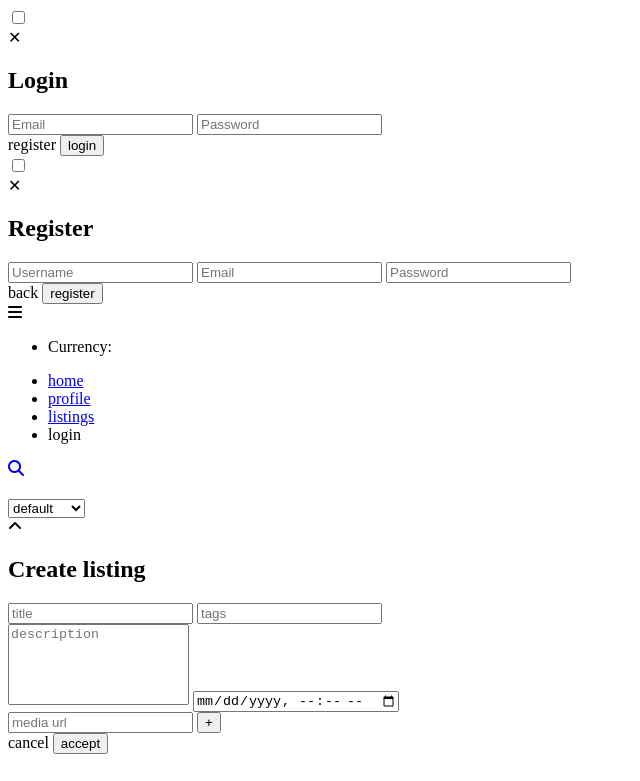
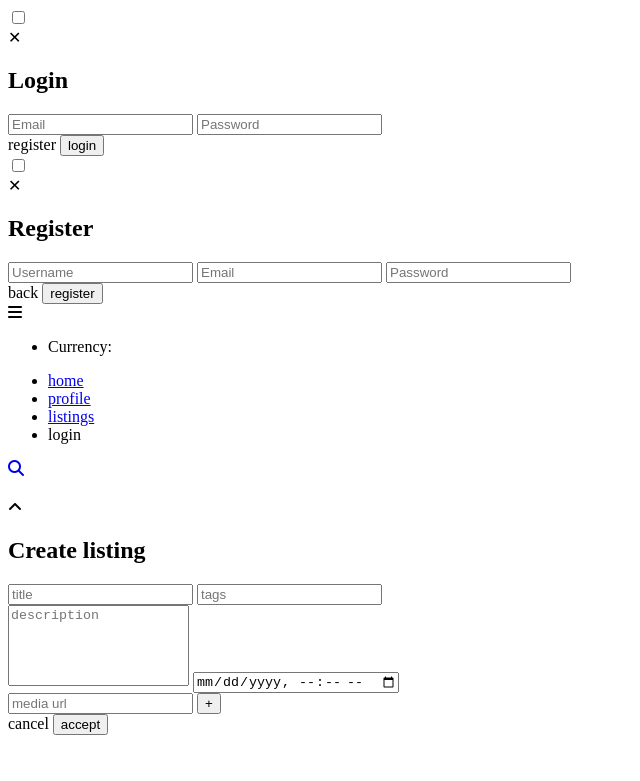
Before and after one commit to Sigvel/shoplifted, a website with bundled scripts: page pages/details/index.html in a window 1280 px wide. Shown: the top 781 px of the page, without its empty margins (0-640 px from the left). Built offline with nearby package versions, Linux system fonts and the light colour scheme; no server answers.

Commit message:
removed filter dropdown

```diff
--- a/pages/details/index.html
+++ b/pages/details/index.html
@@ -117,14 +117,8 @@
       <h1 id="page-header"></h1>
 
       <!-- Page head text and filter dropdown -->
-      <div class="mt-10 flex justify-between w-11/12 lg:w-8/12 mx-auto">
+      <div class="mt-10 flex justify-start lg:justify-center w-11/12 lg:w-8/12 mx-auto">
         <h2 class="product-heading text-center text-lg font-bold md:text-2xl"></h2>
-        <select class="rounded border border-paper-white bg-midnight-blue md:w-24 md:text-xl cursor-pointer">
-          <option selected>default</option>
-          <option value="newFirst">new - old</option>
-          <option value="title-az ">title a-z</option>
-          <option value="title-za">title z-a</option>
-        </select>
       </div>
 
       <!-- Create post dropdown -->
```
